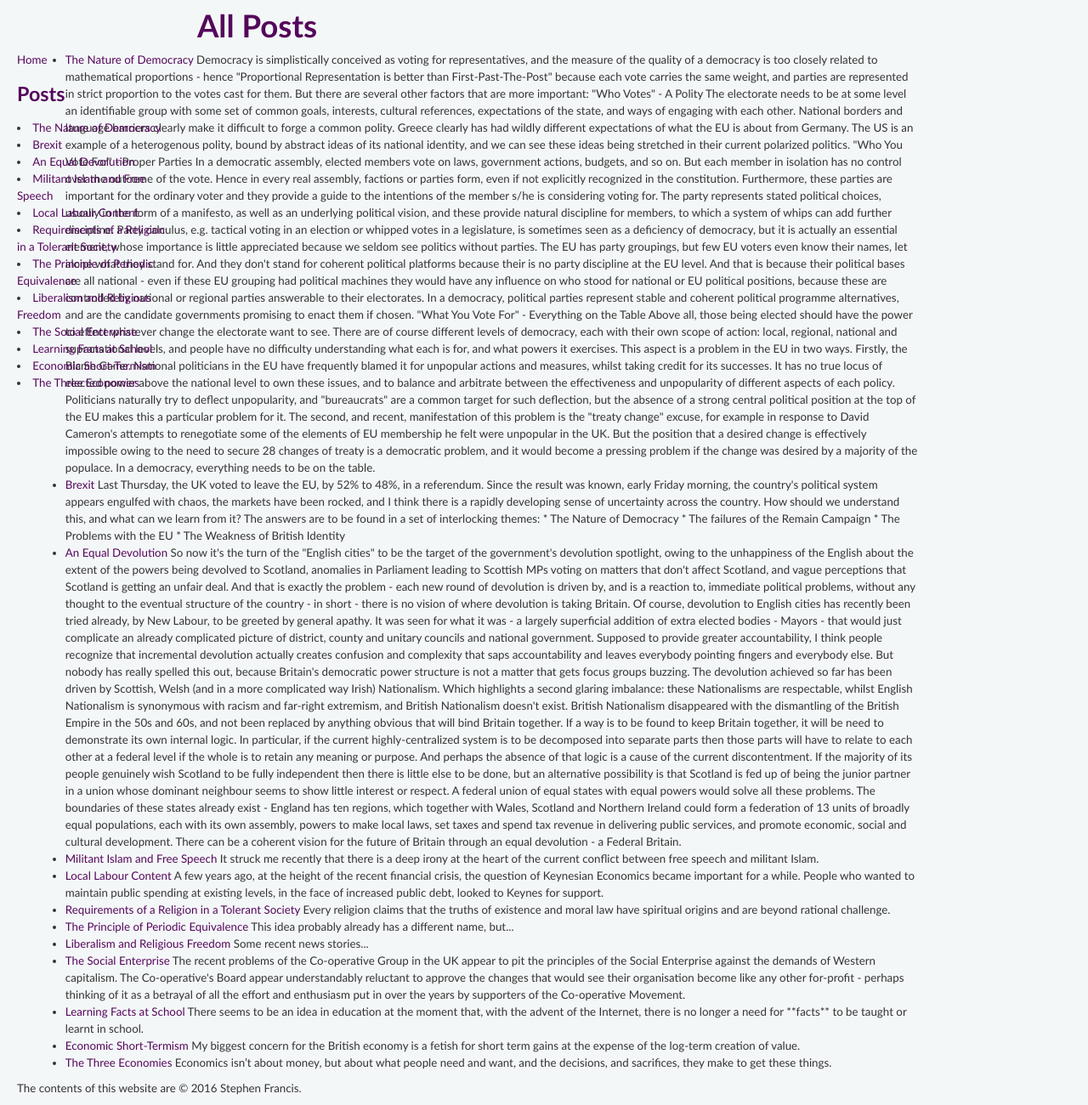
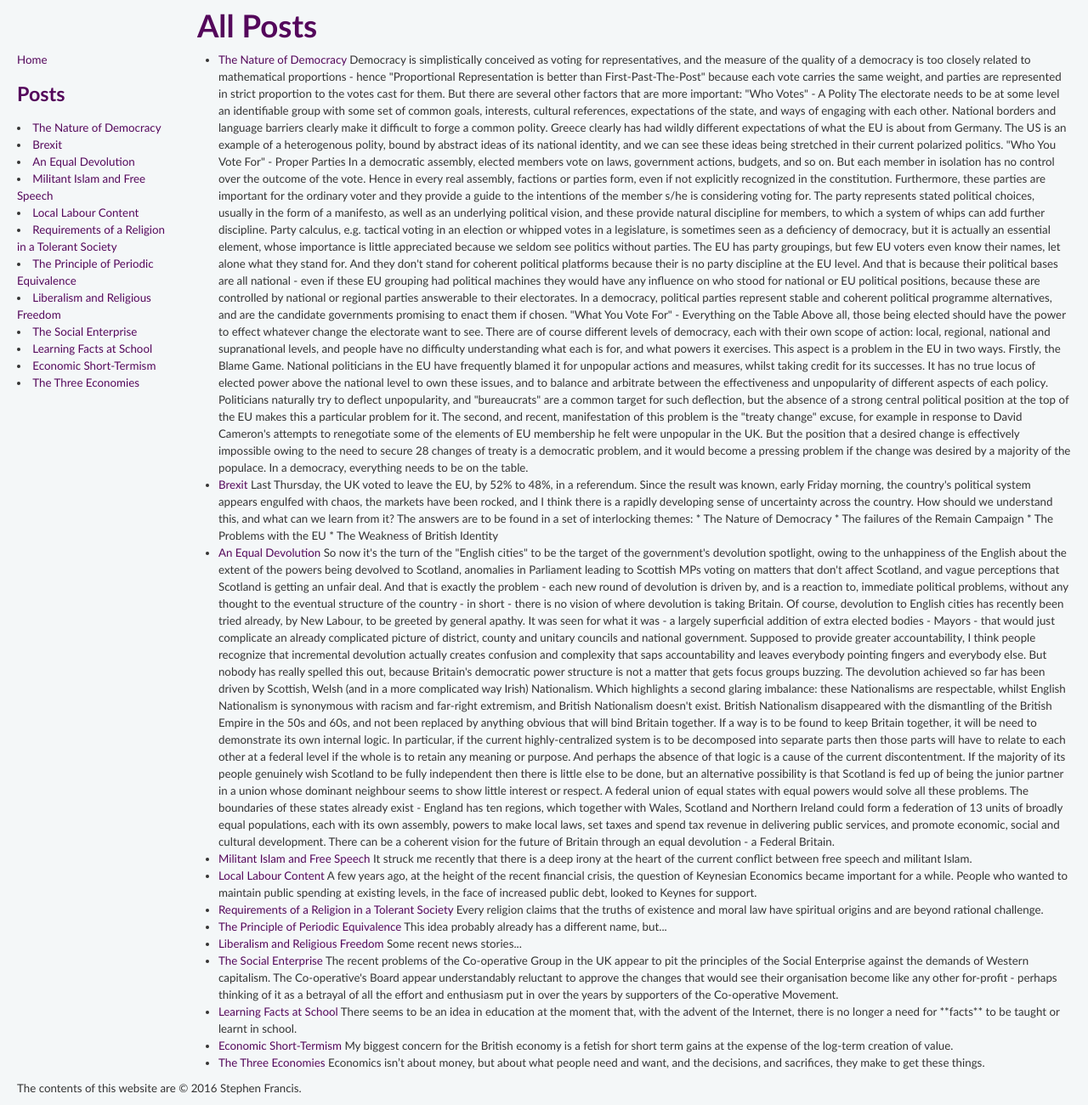
Before and after one commit to stephenfrancis/stephenfrancis.github.io, a Jekyll site: the page built from posts.html, in a window 1280 px wide and 1300 px high. Shown: the whole window at 85% size. Built offline with Jekyll 4.4.1, drawn with Linux system fonts in a browser that asks for light colours.

Commit message:
try another fix to default post page layout

```diff
--- a/_layouts/default.html
+++ b/_layouts/default.html
@@ -5,7 +5,7 @@
   	<div class="container-fluid">
 		{% include content_header.html %}
   		<div class="row-fluid">
-			<div class="span2 visible-desktop affix">
+			<div class="span2 visible-desktop">
 				{% include sidebar.html %}
 			</div>
 			<div class="span10">
```
